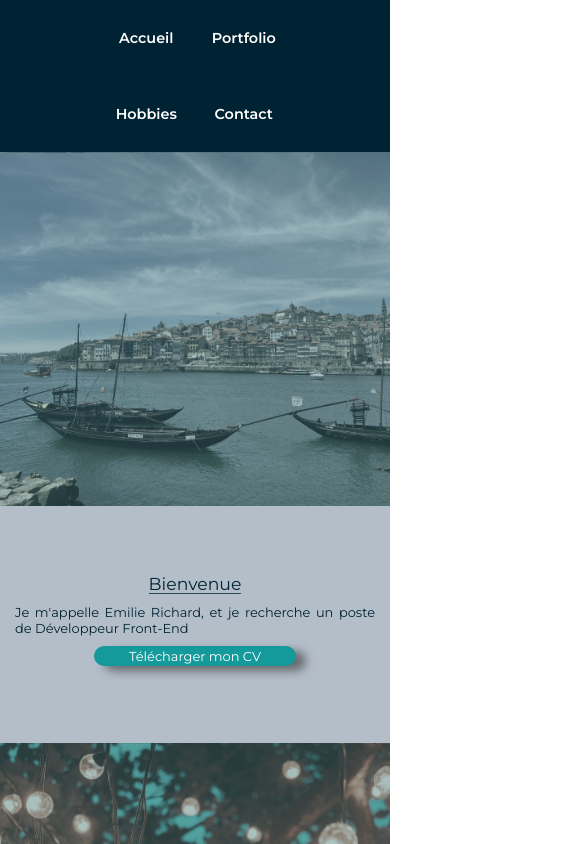
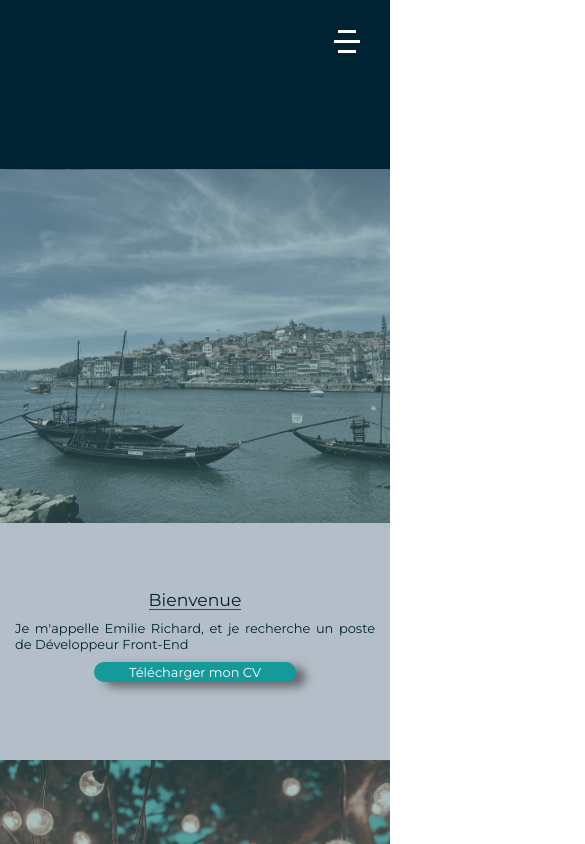
Before and after one commit to Emilie2393/emilierichard_cv, a React (Create React App) app: page / in a window 390 px wide. Shown: the top 844 px of the page, 585 px wide, since content can reach past the window. Built offline with nearby package versions, Linux system fonts and the light colour scheme.

Commit message:
Nav browser correction

```diff
--- a/src/components/Navigation.jsx
+++ b/src/components/Navigation.jsx
@@ -1,10 +1,21 @@
+import { useState } from "react";
 import { Link } from "react-router-dom";
 import "../styles/components/Navigation.scss"
 
 
 const Navigation = () => {
+
+    const [showNav, setShowNav] = useState(false)
+
+    const handleShowNav = () => {
+        setShowNav(!showNav)
+    }
+
     return (
-        <div className="nav">
+        <div className={` ${showNav ? "nav" : "nav__hidden"} `}>
+            <button className="nav__burger" onClick={handleShowNav}>
+                <div className="nav__burger__bar"></div>
+            </button>
             <Link to="/" className="nav__home"><p>Accueil</p></Link>
             <Link to="/skills" className="nav__skills"><p>Portfolio</p></Link>
             <Link to="/hobbies" className="nav__hobbies"><p>Hobbies</p></Link>
--- a/src/styles/components/Navigation.scss
+++ b/src/styles/components/Navigation.scss
@@ -1,4 +1,4 @@
-.nav {
+.nav,.nav__hidden {
     display: flex;
     flex-wrap: wrap;
     justify-content: space-around;
@@ -36,17 +36,65 @@
 
 @media only screen and (max-width: 630px) {
 
-    .nav {
-        // flex-direction: column;
-        padding-left: 25%;
-        padding-right: 25%;
-        height: 18vh;
-        & a{
+    .nav,.nav__hidden {
+        flex-direction: column;
+        height: 100vh;
+        position: fixed;
+        left: 0;
+        right: 0;
+        z-index: 1;
+        justify-content: center;
+
+        &__burger{
+            position: absolute;
+            top: 40px;
+            right: 30px;
+            padding: 0;
+            border: none;
+            &__bar,&__bar::before,&__bar::after{
+                display: block;
+                width: 26px;
+                height: 3px;
+                background-color: white;
+                position: relative;
+            }
+            &__bar::before,&__bar::after{
+                content: "";
+                position: absolute;
+                width: 18px;
+                margin-left: 4px;
+            }
+            &__bar::before{
+                transform: translateY(-10px);
+            }
+            &__bar::after{
+                transform: translateY(10px);
+
+            }
+        }
+
+
+
+        &__home,&__skills,&__hobbies,&__contact{
             width: 80px;
-            font-size: 0.9em;
+            font-size: 1.1em;
             text-align: center;
+            margin: 40px;
         }
+
+
     }
+    html { overflow-y: hidden; }
+
+    .nav__hidden{
+        height: 20vh;
+        position: relative;
+        .nav__home,.nav__skills,.nav__hobbies,.nav__contact{
+            visibility: hidden;
+        }
+
+    }
+
 }
 
 @media only screen and (max-height: 420px){
@@ -60,5 +108,7 @@
             padding: 5px 80px 5px 80px;
             font-size: 0.9em;
         }
+
+
     }
 }
```
